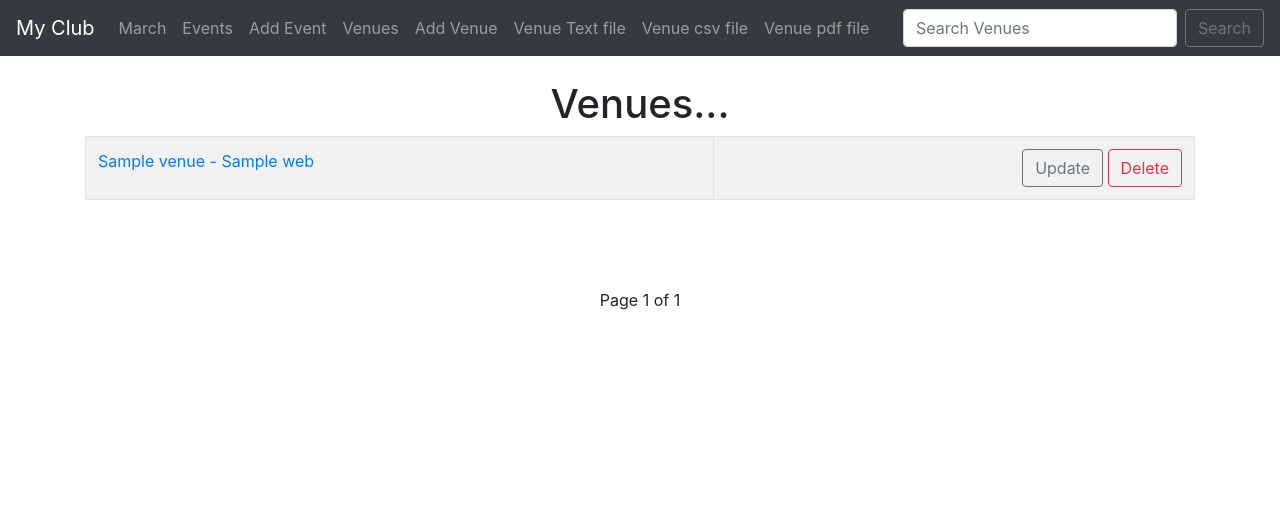
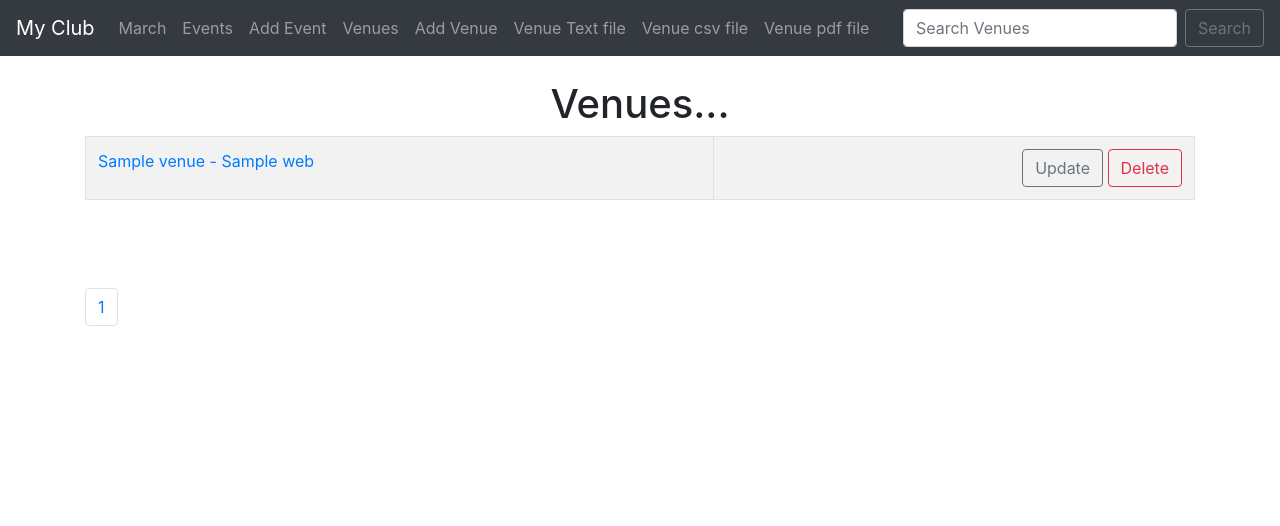
Before and after one commit to Samuca47prog/Django-Wednesday, a Django app: template Django Wednesdays - Codemy/myclub_website/events/templates/events/venue.html in a window 1280 px wide. Shown: the top 526 px of the page. Run offline with Django 3.2, Linux system fonts and the light colour scheme; the template is opened without the code that fills it: most values are stand-ins (such as "Sample title", 1, 10 or a date in 2020).

Commit message:
classes 19 and 20

```diff
--- a/Django Wednesdays - Codemy/myclub_website/events/templates/events/venue.html
+++ b/Django Wednesdays - Codemy/myclub_website/events/templates/events/venue.html
@@ -19,17 +19,23 @@
 
         <br><br><br>
 
-        {% if venues.has_previous %}
-            <a href="?page=1">&laquo First</a>
-            <a href="?page={{ venues.previous_page_number }}">Previous</a>
-        {% endif %}
+        <nav aria-label="Page navigation example">
+            <ul class="pagination">
+                {% if venues.has_previous %}
+                    <li class="page-item"><a class="page-link" href="?page=1">&laquo First</a></li>
+                    <li class="page-item"><a class="page-link" href="?page={{ venues.previous_page_number }}">Previous</a></li>
+                {% endif %}
 
-        Page {{ venues.number }} of {{ venues.paginator.num_pages }}
+                {% for n in nums %}
+                <li class="page-item"><a class="page-link" href="?page={{ forloop.counter }}">{{ forloop.counter }}</a></li>
+                {% endfor %}
 
-        {% if venues.has_next %}
-        <a href="?page={{ venues.next_page_number }}">Next</a>
-        <a href="?page={{ venues.paginator.num_pages }}">Last &raquo</a>
-        {% endif %}
+                {% if venues.has_next %}
+                <li class="page-item"><a class="page-link" href="?page={{ venues.next_page_number }}">Next</a></li>
+                <li class="page-item"><a class="page-link" href="?page={{ venues.paginator.num_pages }}">Last &raquo</a></li>
+                {% endif %}
+            </ul>
+        </nav>
 
     </center>
 {% endblock %}
--- a/Django Wednesdays - Codemy/myclub_website/events/views.py
+++ b/Django Wednesdays - Codemy/myclub_website/events/views.py
@@ -186,9 +186,12 @@ def list_venues(request):
 
     venues = p.get_page(page)
 
+    nums = "a" * venues.paginator.num_pages
+
     return render(request, 'events/venue.html', {
         'venue_list': venue_list,
-        'venues': venues
+        'venues': venues,
+        "nums": nums
     })
 
 
--- a/Django Wednesdays - Codemy/myclub_website/myclub_website/urls.py
+++ b/Django Wednesdays - Codemy/myclub_website/myclub_website/urls.py
@@ -20,3 +20,9 @@ urlpatterns = [
     path("admin/", admin.site.urls),
     path('', include('events.urls')),
 ]
+
+
+# Configure Admin interface
+admin.site.site_header = "My club administration page"
+admin.site.site_title = "My club"
+admin.site.index_title = "Admin area"
```
Also changed, not shown: Django Wednesdays - Codemy/myclub_website/db.sqlite3.
